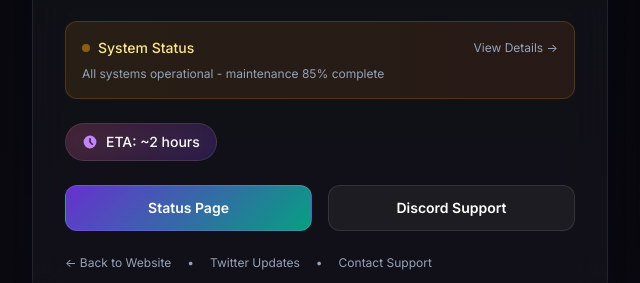
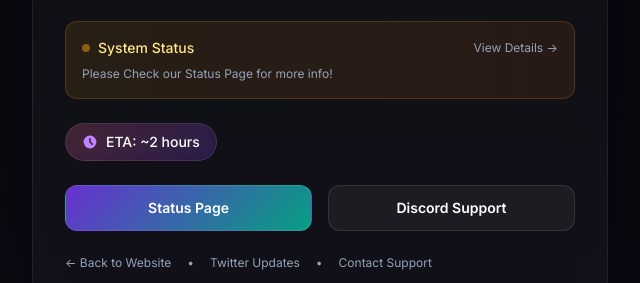
Before and after one commit to voidpuls/Maintence, a plain HTML site: page index.html in a window 1280 px wide. Shown: the part 347-630 px from the top of the page, 40-680 px from the left. Drawn offline with nearby package versions, Linux system fonts and the light colour scheme.

Commit message:
Update index.html

```diff
--- a/index.html
+++ b/index.html
@@ -445,7 +445,7 @@
 
       // Mock status update
       setTimeout(() => {
-        document.getElementById('status-text').textContent = 'All systems operational - maintenance 85% complete';
+        document.getElementById('status-text').textContent = 'Please Check our Status Page for more info!';
       }, 5000);
     })();
 
```
